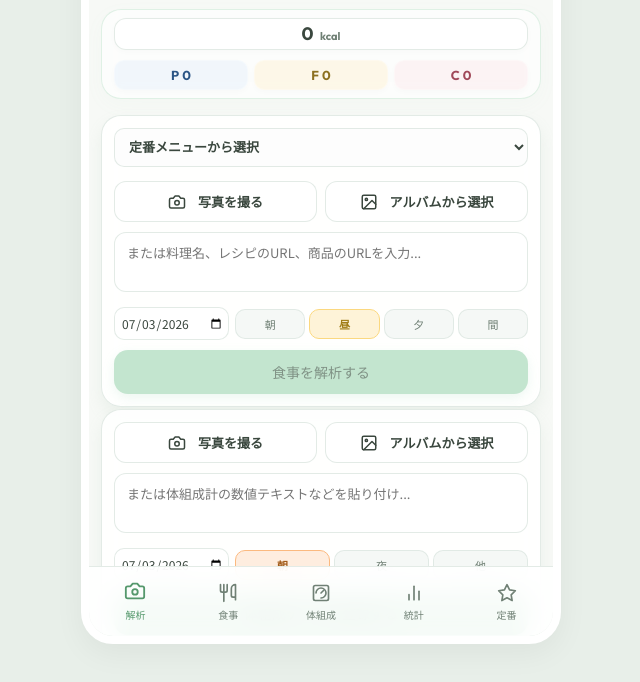
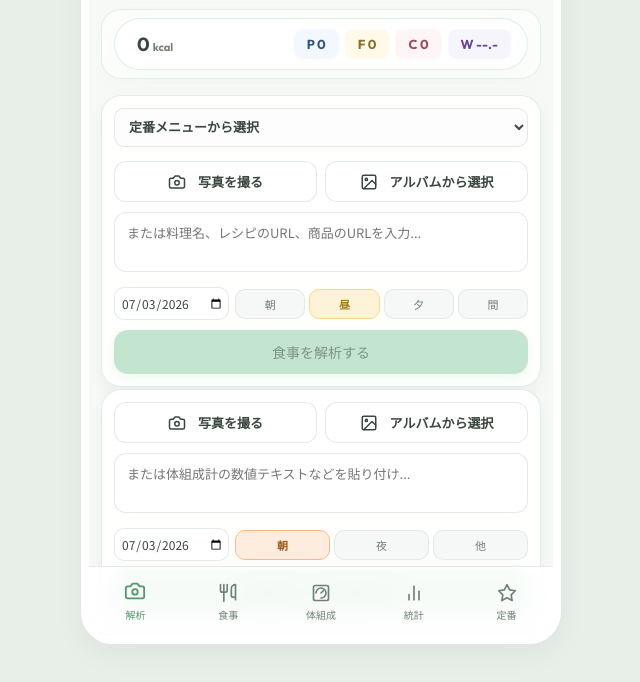
Before and after one commit to kittkw311-cmyk/meal-analyzer, a website: page public/index.html in a window 1280 px wide. Shown: the part 116-798 px from the top of the page, without its empty margins (319-959 px from the left). Drawn offline with nearby package versions, Linux system fonts and the light colour scheme; no server answers.

Commit message:
style: 解析トップのサマリー表示を、カロリーとPFCWチップスが横一列に並ぶカプセル型UIへ刷新

```diff
--- a/public/app.js
+++ b/public/app.js
@@ -1576,19 +1576,19 @@ document.addEventListener('DOMContentLoaded', () => {
           if (dailyBmrDivider) dailyBmrDivider.style.display = 'none';
         }
 
-        dailyWeightSummaryBar.style.display = 'flex';
+        dailyWeightSummaryBar.style.display = 'inline-flex';
       } else {
         // 測定データが一件もない場合はデフォルト表示
         summaryWeightVal.textContent = '--.-';
         const diffEl = document.getElementById('daily-weight-diff');
         if (diffEl) diffEl.textContent = '';
         if (dailyBmrDivider) dailyBmrDivider.style.display = 'none';
-        dailyWeightSummaryBar.style.display = 'none';
+        dailyWeightSummaryBar.style.display = 'inline-flex';
       }
     } catch (err) {
       console.error('Failed to update daily weight summary:', err);
       if (dailyBmrDivider) dailyBmrDivider.style.display = 'none';
-      dailyWeightSummaryBar.style.display = 'none';
+      dailyWeightSummaryBar.style.display = 'inline-flex';
     }
   }
 
--- a/public/index.html
+++ b/public/index.html
@@ -32,34 +32,26 @@
       <section id="tab-analyze" class="tab-content active">
         <!-- 本日の合計栄養素サマリー (最上部・見出し無しのスリム型) -->
         <div class="card daily-summary-card" id="daily-summary-card">
-          <div class="daily-summary-grid-v2">
-            <!-- 左ブロック: カロリー(上) ＆ PFCバランス(下) -->
-            <div class="summary-left-block">
-              <!-- カロリー数値 (上段) -->
-              <div class="daily-summary-calorie-box-v2">
-                <span class="daily-summary-val">
-                  <span id="daily-total-calories">0</span><span id="daily-bmr-divider" style="display: none;"> / <span id="daily-bmr-calories">----</span></span> <span class="daily-summary-unit">kcal</span>
-                </span>
-              </div>
-              <!-- PFCボックス (下段) -->
-              <div class="daily-summary-pfc-boxes">
-                <div class="daily-pfc-box protein">
-                  <span class="val">P <span id="daily-total-protein">0</span></span>
-                </div>
-                <div class="daily-pfc-box fat">
-                  <span class="val">F <span id="daily-total-fat">0</span></span>
-                </div>
-                <div class="daily-pfc-box carbs">
-                  <span class="val">C <span id="daily-total-carbs">0</span></span>
-                </div>
-              </div>
+          <div class="daily-summary-capsule">
+            <!-- カロリー表示 -->
+            <div class="summary-calorie-capsule">
+              <span id="daily-total-calories">0</span><span id="daily-bmr-divider" style="display: none;">/<span id="daily-bmr-calories">----</span></span><span class="calorie-unit"> kcal</span>
             </div>
 
-            <!-- 右ブロック: W ＆ 前日比 (縦長ボックス・2行構成) -->
-            <div class="summary-right-block" id="daily-weight-box">
-              <div class="daily-weight-large-box">
-                <span class="weight-label-row">W <span id="summary-weight-val">--.-</span></span>
-                <span id="daily-weight-diff" class="weight-diff-val"></span>
+            <!-- PFCW チップス -->
+            <div class="summary-chips-capsule">
+              <div class="summary-chip protein">
+                <span>P <span id="daily-total-protein">0</span></span>
+              </div>
+              <div class="summary-chip fat">
+                <span>F <span id="daily-total-fat">0</span></span>
+              </div>
+              <div class="summary-chip carbs">
+                <span>C <span id="daily-total-carbs">0</span></span>
+              </div>
+              <div class="summary-chip weight" id="daily-weight-box">
+                <span>W <span id="summary-weight-val">--.-</span></span>
+                <span id="daily-weight-diff" style="display: none;"></span>
               </div>
             </div>
           </div>
--- a/public/styles.css
+++ b/public/styles.css
@@ -973,132 +973,75 @@ body {
   padding: 8px 12px;
 }
 
-.daily-summary-grid-v2 {
+.daily-summary-capsule {
   display: flex;
   flex-direction: row;
-  align-items: stretch;
+  align-items: center;
   justify-content: space-between;
-  gap: 12px;
-  width: 100%;
-}
-
-.summary-left-block {
-  flex: 1;
-  display: flex;
-  flex-direction: column;
-  justify-content: space-between;
-  gap: 10px;
-}
-
-.summary-right-block {
-  width: 135px;
-  flex-shrink: 0;
-  display: flex;
-}
-
-.daily-weight-large-box {
-  flex: 1;
   background: var(--card-bg);
-  border: 1px solid var(--border-color);
-  border-radius: 16px;
-  display: flex;
-  flex-direction: column;
-  align-items: center;
-  justify-content: center;
-  padding: 8px;
-  text-align: center;
-  box-shadow: 0 4px 15px rgba(0, 0, 0, 0.02);
-  min-height: 70px;
-}
-
-.daily-weight-large-box .weight-label-row {
-  font-size: 15px;
+  border: 1.5px solid rgba(156, 212, 176, 0.35);
+  border-radius: 9999px;
+  padding: 10px 16px;
+  box-shadow: 0 4px 15px rgba(156, 212, 176, 0.04);
+  width: 100%;
+  box-sizing: border-box;
+}
+
+.summary-calorie-capsule {
+  font-size: 19px;
   font-weight: 800;
   color: var(--text-main);
   font-family: 'Outfit', sans-serif;
-}
-
-.daily-weight-large-box .weight-diff-val {
-  font-size: 12px;
-  font-weight: 800;
-  font-family: 'Outfit', sans-serif;
-  margin-top: 4px;
-}
-
-.daily-summary-calorie-box-v2 {
-  display: flex;
-  align-items: center;
-  justify-content: center;
-  background: var(--card-bg);
-  border: 1px solid var(--border-color);
-  border-radius: 12px;
-  padding: 6px 12px;
-  box-shadow: 0 2px 6px rgba(0, 0, 0, 0.02);
-  width: 100%;
-  box-sizing: border-box;
-}
-
-.daily-summary-calorie-box-v2 .daily-summary-val {
-  font-size: 18px;
-  font-weight: 800;
-  color: var(--text-main);
-  font-family: 'Outfit', sans-serif;
-  line-height: 1;
-}
-
-.daily-summary-calorie-box-v2 .daily-summary-unit {
+  display: flex;
+  align-items: baseline;
+  padding-left: 6px;
+}
+
+.summary-calorie-capsule .calorie-unit {
   font-size: 11px;
   color: var(--text-muted);
   font-weight: 700;
   margin-left: 3px;
 }
 
-.daily-summary-pfc-boxes {
+.summary-chips-capsule {
   display: flex;
   flex-direction: row;
   gap: 6px;
-  width: 100%;
-}
-
-.daily-summary-pfc-boxes .daily-pfc-box {
-  flex: 1;
-  min-width: 0;
-}
-
-.daily-pfc-box {
-  border-radius: 10px;
-  padding: 6px 8px;
-  text-align: center;
-  display: flex;
-  flex-direction: row;
+  align-items: center;
+}
+
+.summary-chip {
+  display: inline-flex;
+  align-items: center;
   justify-content: center;
-  align-items: center;
-  gap: 4px;
+  padding: 6px 12px;
+  border-radius: 8px;
+  font-size: 13px;
+  font-weight: 800;
+  font-family: 'Outfit', sans-serif;
   border: 1px solid rgba(255, 255, 255, 0.3);
-  box-shadow: 0 2px 6px rgba(0, 0, 0, 0.02);
-}
-
-.daily-pfc-box .val {
-  font-size: 13px;
-  font-weight: 800;
-  font-family: 'Outfit', sans-serif;
-  display: flex;
-  align-items: baseline;
-  gap: 3px;
-}
-
-/* Daily PFC backgrounds */
-.daily-pfc-box.protein {
+  box-shadow: 0 2px 6px rgba(0, 0, 0, 0.01);
+}
+
+.summary-chip.protein {
   background-color: rgba(154, 194, 244, 0.12);
   color: #2b5585;
 }
-.daily-pfc-box.fat {
+
+.summary-chip.fat {
   background-color: rgba(251, 216, 127, 0.16);
   color: #8c701f;
 }
-.daily-pfc-box.carbs {
+
+.summary-chip.carbs {
   background-color: rgba(247, 168, 184, 0.12);
   color: #a04859;
+}
+
+.summary-chip.weight {
+  background-color: rgba(180, 160, 220, 0.1);
+  color: #63459c;
 }
 
 /* ==========================================================================
@@ -2072,27 +2015,20 @@ body {
 
 /* スマホ幅での1行サマリー要素の折り返し・はみ出し防止 */
 @media (max-width: 480px) {
-  .daily-summary-grid-v2 {
-    gap: 8px !important;
+  .daily-summary-capsule {
+    padding: 8px 12px !important;
   }
-  .daily-summary-calorie-box-v2 .daily-summary-val {
-    font-size: 20px !important;
+  .summary-calorie-capsule {
+    font-size: 16px !important;
+    padding-left: 2px !important;
   }
-  .daily-summary-pfc-boxes {
+  .summary-chips-capsule {
     gap: 4px !important;
   }
-  .daily-pfc-box {
-    padding: 4px 6px !important;
-    border-radius: 8px !important;
-  }
-  .daily-pfc-box .val {
+  .summary-chip {
+    padding: 4px 8px !important;
     font-size: 11px !important;
-  }
-  .summary-right-block {
-    width: 120px !important;
-  }
-  .daily-weight-large-box #summary-weight-val {
-    font-size: 17px !important;
+    border-radius: 6px !important;
   }
 
   /* 食事履歴リストの日付ヘッダーのスマホ幅調整 */
```
